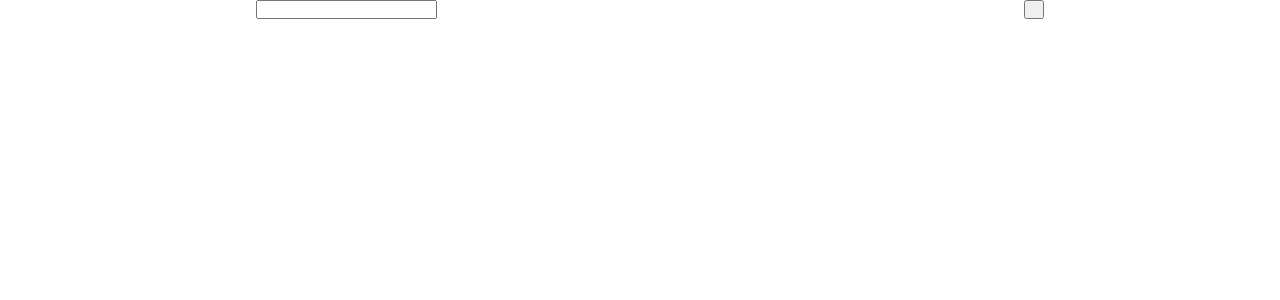
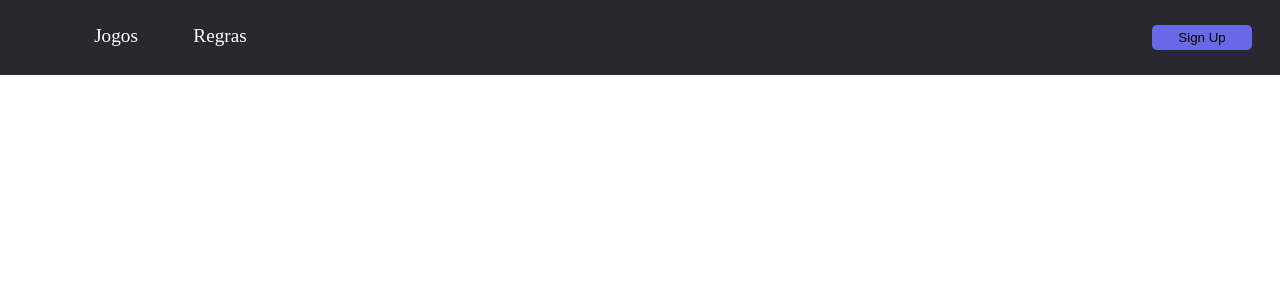
Before and after one commit to RodrigoDiJorge/Cass.ino, an Angular app: page / in a window 1280 px wide. Shown: the top 300 px of the page. Built offline with nearby package versions, Linux system fonts and the light colour scheme.

Commit message:
header ta ficano bunito kkkk

```diff
--- a/src/app/front/header/header.component.css
+++ b/src/app/front/header/header.component.css
@@ -4,21 +4,74 @@
     height: 75px;
     display: flex;
     justify-content: space-between;
+    background-color: rgb(41, 40, 49);
 }
 #hc-Logo
 {
-    width: 20%;
+    width: 5%;
 }
 #hc-Busca
 {
-    width: 60%;
+    width: 85%;
+    display: flex;
 }
 #hc-Login
 {
-    width: 20%;
+    width: 10%;
+    display: flex;
+}
+.hcb-Nav
+{
+    height: 25px;
+    width: 100px;
+    font-size: 1.2em;
+    color: white;
+    align-self: center;
+    text-align: center;
+    margin: 0 2px;
+}
+.hcb-Nav li
+{
+    list-style: none;
+}
+.hcb-Nav p:hover
+{
+    color: rgb(177, 177, 177);
+}
+#hcbn-Jogos
+{
+    margin-top: 10px;
+    border-radius: 5px;
+    width: 150px;
+    background-color: wheat;
+    display: none;
+    color: black;
+    transition: display 0.3s;
+}
+#hcbn-Regras
+{
+    margin-top: 10px;
+    border-radius: 5px;
+    width: 150px;
+    background-color: wheat;
+    display: none;
+    color: black;
 }
 #hc-Login input
 {
     align-self: center;
-    width: 20px;
+    width: 100px;
+    border: none;
+    border-radius: 5px;
+    background-color: rgb(105, 105, 231);
+    height: 25px;
 }
+#hc-Login input:hover
+{
+    box-shadow: 0 0 5px 1px;
+    transition: 0.2s;
+}
+#hc-Login input:focus
+{
+    outline: none;
+}
--- a/src/app/front/header/header.component.html
+++ b/src/app/front/header/header.component.html
@@ -4,11 +4,30 @@
             <img src="" alt="">
 
         </div>
-        <div id="hc-Busca">
-            <input type="text">
-        </div>
+        <nav id="hc-Busca">
+            <div class="hcb-Nav" (mouseover)="showNav(1)" (mouseout)="hideNav(1)">
+                <p>Jogos</p>
+                <span id="hcbn-Jogos">
+                    <ul>
+                        <li>Roleta</li>
+                        <li>Poker</li>
+                        <li>BlackJack</li>
+                    </ul>
+                </span>
+            </div>
+            <div class="hcb-Nav" (mouseover)="showNav(2)" (mouseout)="hideNav(2)">
+                <p>Regras</p>
+                <span id="hcbn-Regras">
+                    <ul>
+                        <li>Dinheiro</li>
+                        <li>Hacker</li>
+                        <li>Sem Ideia</li>
+                    </ul>
+                </span>
+            </div>
+        </nav>
         <div id="hc-Login">
-            <input type="button">
+            <input type="button" value="Sign Up">
         </div>
     </div>
 </header>
--- a/src/app/front/header/header.component.ts
+++ b/src/app/front/header/header.component.ts
@@ -1,4 +1,4 @@
-import { Component, OnInit } from '@angular/core';
+import { Component, OnInit, ElementRef } from '@angular/core';
 
 @Component({
   selector: 'app-header',
@@ -7,9 +7,39 @@ import { Component, OnInit } from '@angular/core';
 })
 export class HeaderComponent implements OnInit {
 
-  constructor() { }
+  constructor(private el: ElementRef) { }
+  Jogos;
+  Regras;
 
   ngOnInit(): void {
   }
-
+  ngAfterViewInit(){
+    this.Jogos = document.getElementById('hcbn-Jogos');
+    this.Regras = document.getElementById('hcbn-Regras');
+  }
+  showNav(ind)
+  {
+    switch(ind)
+    {
+      case 1:
+        this.Jogos.style.display = "block";
+        break;
+      case 2:
+        this.Regras.style.display = "block";
+        break;
+    }
+  }
+  hideNav(ind)
+  {
+    let elementos = document.getElementById("hcbn-Jogos");
+    switch(ind)
+    {
+      case 1:
+        this.Jogos.style.display = "none";
+        break;
+      case 2:
+        this.Regras.style.display = "none";
+        break;
+    }
+  }
 }
```
